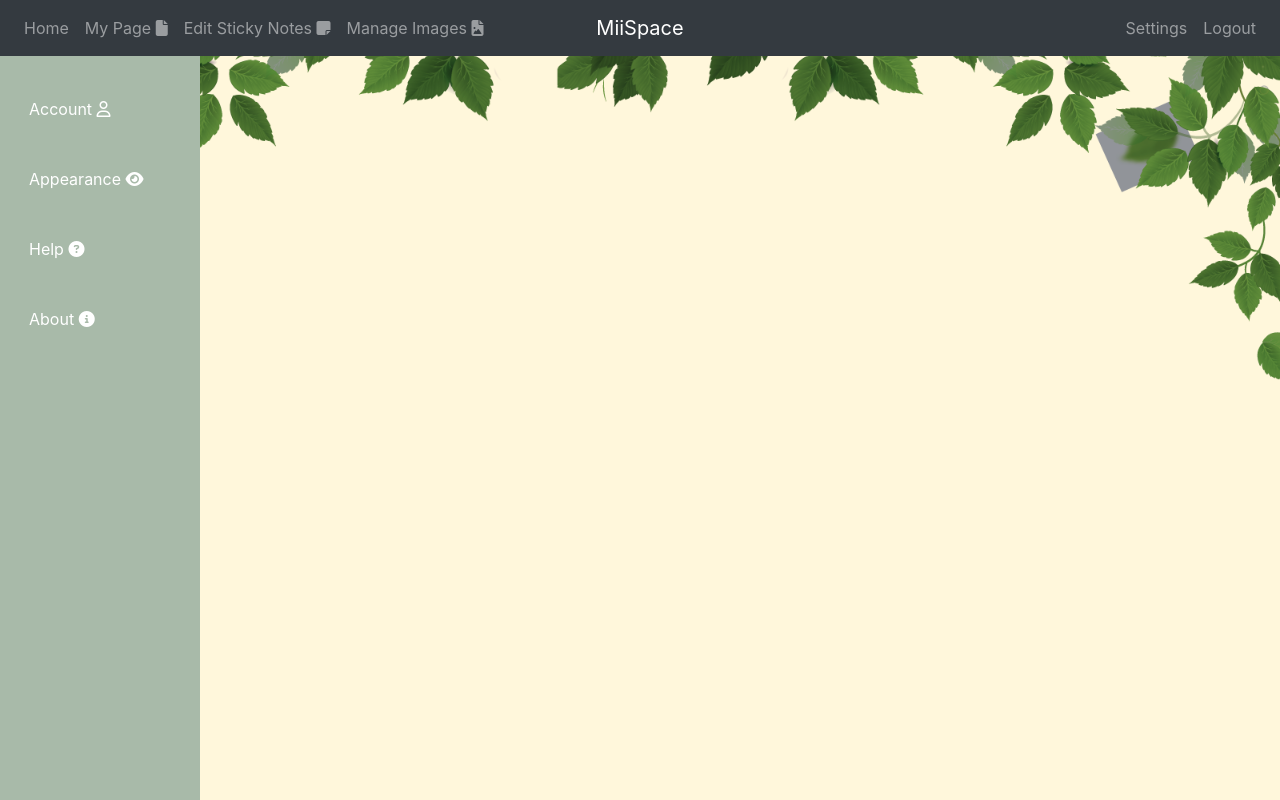
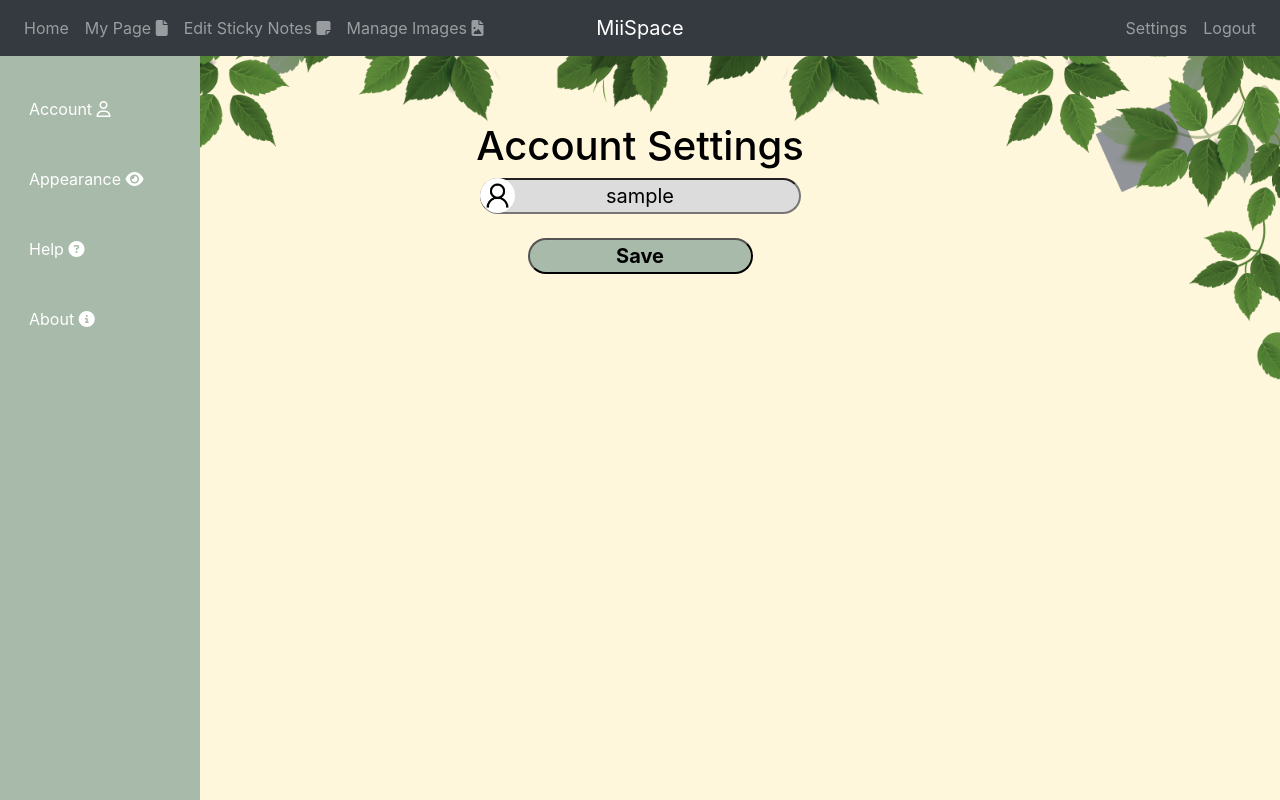
Before and after one commit to TravisN959/MiiSpace, a Flask app: page /settingsAppearance in a window 1280 px wide. Run offline with Flask 2, Linux system fonts and the light colour scheme; the visitor is signed in with stand-in values (Sample User, id 1); a database or web service that is not in the repository returns one stand-in record (values such as "Sample title"); some libraries are stand-ins or nearby versions.

```diff
--- a/static/css/style.css
+++ b/static/css/style.css
@@ -1,6 +1,4 @@
-body{
-    background-color: #FFF7DB;
-}
+
 .sidebar {
     margin: 0;
     padding: 0;
--- a/templates/settingsAppearance.html
+++ b/templates/settingsAppearance.html
@@ -9,6 +9,31 @@
 
 
 
+<div class="">
+    <br>
+    <br>
+    <br>
+    <center><h1>Account Settings</h1></center>
+    <form style="text-align: center;" action="/settingsAppearance" method="POST">
+        <div>
+            <img src="{{ url_for('static', filename='images/Sample_User_Icon.png') }}" style="border-radius: 50px;width: 35px;position:absolute; z-index: 2;pointer-events: none;background-color:white;">
+            <input type="text" value="{{name}}" name="name" required style="border-radius: 25px;font-size:20px;text-align: center;background-color: #DCDCDC;"><br>
+        </div>
+        <br>
+
+        <button type="submit" style="border-radius: 25px;font-size:20px;text-align: center;width:225px;background-color: #a8baa9;"><strong>Save</strong></button>
+    </form>
+    {% if ERROR %}
+    <br>
+    <h5 style="color: red;text-align: center;">{{ERROR_MSG}}</h5>
+    {% else %}
+    <br>
+    <h5 style="color: green;text-align: center;">{{ERROR_MSG}}</h5>
+    {% endif %}
+</div>
+<br>
+<br>
+
 <script>
 
 </script>
--- a/templates/settingsBase.html
+++ b/templates/settingsBase.html
@@ -12,6 +12,12 @@
     <script src="https://maxcdn.bootstrapcdn.com/bootstrap/4.5.2/js/bootstrap.min.js"></script>
     <link href="https://unpkg.com/aos@2.3.1/dist/aos.css" rel="stylesheet">
     <script src="https://unpkg.com/aos@2.3.1/dist/aos.js"></script>
+    <style>
+        body{
+            background-color: #FFF7DB;
+            color:black;
+        }
+    </style>
     {% block head %}{% endblock %}
 </head>
 <body style="padding-top: 50px;">
```
